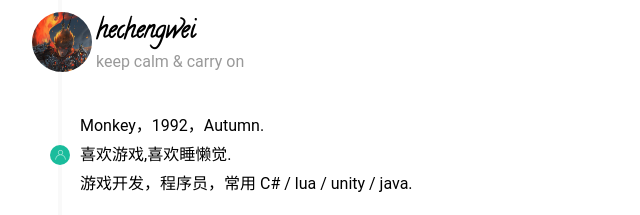
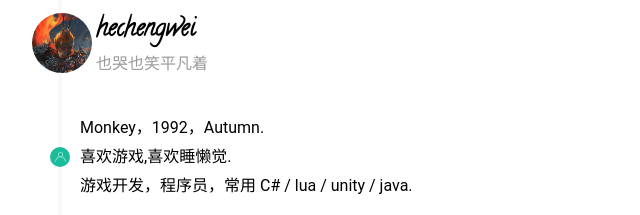
Before and after one commit to hechengwei/hechengwei.github.io, a plain HTML site: page about/index.html in a window 1280 px wide. Shown: the part 142-357 px from the top of the page, 282-922 px from the left. Drawn offline with Linux system fonts and the light colour scheme; files that its build step writes are made by us from their sources.

Commit message:
Site updated: 2016-04-10 20:29:34

```diff
--- a/about/index.html
+++ b/about/index.html
@@ -154,7 +154,7 @@
         hechengwei
       </h3>
       <div class="slogan">
-        keep calm &amp; carry on
+        也哭也笑平凡着
       </div>
     </div>
   </div>
```
Also changed, not shown: archives/2016/04/index.html (+1 -1 lines), archives/2016/index.html (+1 -1 lines), archives/index.html (+1 -1 lines), category/index.html (+1 -1 lines), collect/index.html (+1 -1 lines), index.html (+1 -1 lines), link/index.html (+1 -1 lines), search/index.html (+1 -1 lines), tag/index.html (+1 -1 lines), tags/bolg/index.html (+1 -1 lines).
